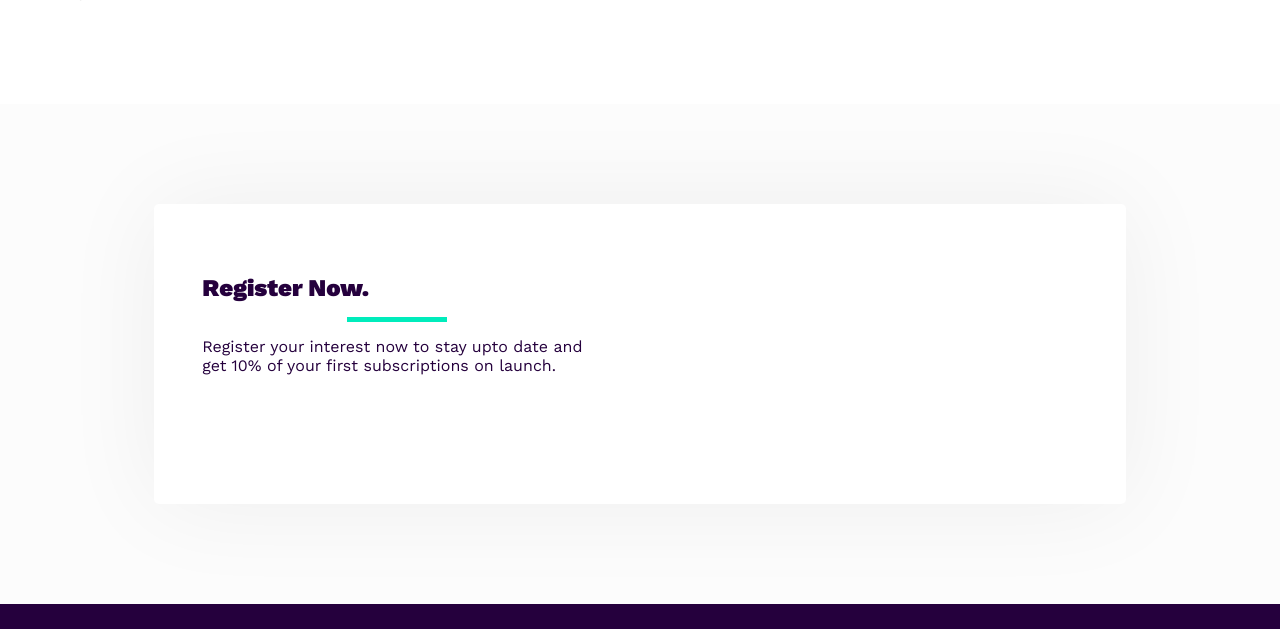
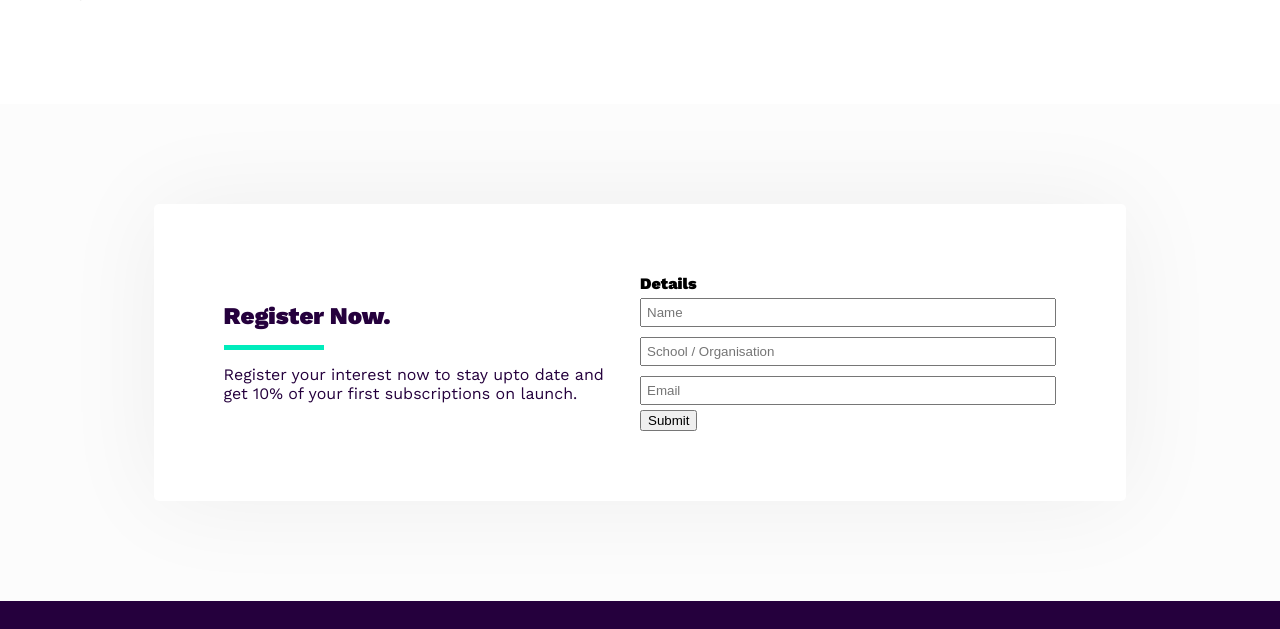
Before and after one commit to ZafariSam/Zafari_Learn, a plain HTML site: page index.html in a window 1280 px wide. Shown: the part 4581-5210 px from the top of the page. Drawn offline with nearby package versions, Linux system fonts and the light colour scheme.

Commit message:
Update index.html

```diff
--- a/index.html
+++ b/index.html
@@ -68,7 +68,12 @@
       margin: 0px 8%; width: 45%;
     }
     #flex{display: flex;}
-
+    input{
+      width: 100%;
+      box-sizing: border-box;
+      margin: 5px 0px;
+      padding: 5px;
+    }
 
     @media only screen and (max-width: 800px) {
       .main-heading{
@@ -248,14 +253,21 @@
     </div>
     <div class="section-07" id="register"
       style="height: 100%; padding: 100px 12%; background-color: #cacaca11;">
-      <div class="" style="">
-        <div class=""
-          style="display: grid; background-color: white; height: 300px; border-radius: 5px; box-shadow: 0px 0px 100px #0000000f; grid-template-columns: 50% auto;">
-          <div class="" style="color: var(--dark); margin: 70px 10%;">
-            <h2 style="">Register Now.</h2>
-            <div class="" style="width: 100px; margin:15px auto; height: 5px; background-color: var(--green);"></div>
-            <p>Register your interest now to stay upto date and get 10% of your first subscriptions on launch.</p>
-          </div>
+      <div class=""
+        style="display: grid; background-color: white; border-radius: 5px; box-shadow: 0px 0px 100px #0000000f; grid-template-columns: 50% auto; align-items: center; padding: 70px">
+        <div class="" style="color: var(--dark); margin-right: 30px;">
+          <h2 style="">Register Now.</h2>
+          <div class="" style="width: 100px; margin:15px 0px; height: 5px; background-color: var(--green);"></div>
+          <p>Register your interest now to stay upto date and get 10% of your first subscriptions on launch.</p>
+        </div>
+        <div class="details" style="color: black; align-self: baseline;">
+          <h4>Details</h4>
+          <form class="" action="index.html" method="post">
+            <input type="text" required name="Name" value="" placeholder="Name">
+            <input type="text" required name="Org" value="" placeholder="School / Organisation">
+            <input type="text" required name="email" value="" placeholder="Email">
+            <button type="submit" name="button">Submit</button>
+          </form>
         </div>
       </div>
     </div>
```
